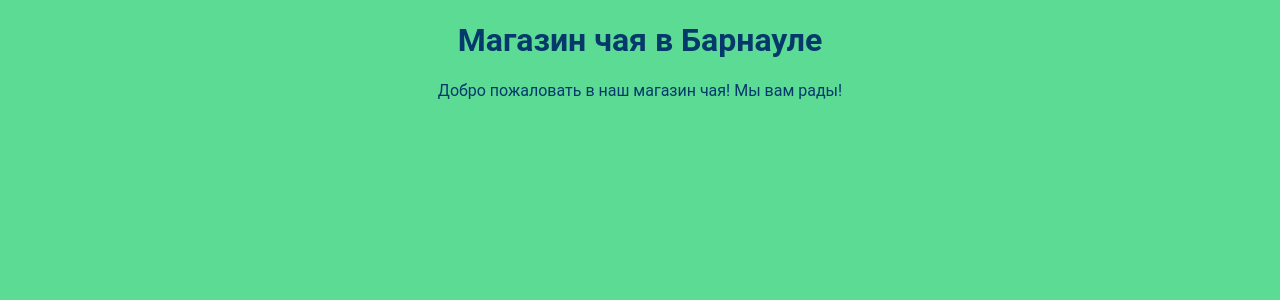
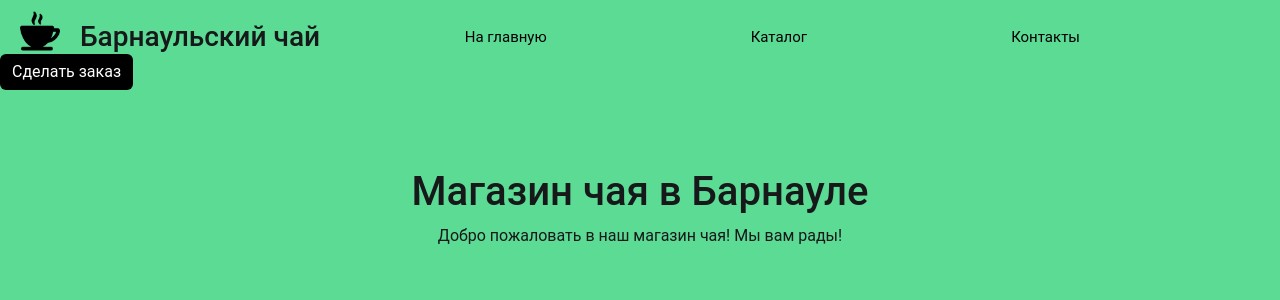
Before and after one commit to abkolia/Tea-store, a Django app: page / in a window 1280 px wide. Shown: the top 300 px of the page. Run offline with Django 4.2, Linux system fonts and the light colour scheme.

Commit message:
added navbar

```diff
--- a/teastore/main/static/main/css/main.css
+++ b/teastore/main/static/main/css/main.css
@@ -1,9 +1,52 @@
 body {
     background: #5CDB95;
-    color: #05386B;
+    color: #16181a;
     font-family: 'Roboto';
 }
 
 .main {
     text-align: center;
 }
+
+.navbar {
+    text-align: center;
+    margin-bottom: 70px;
+}
+
+.logo {
+    margin-left: 20px;
+    display: flex;
+    align-items:center;
+    text-align: center;
+}
+
+.logo img {
+    margin-right: 20px;
+    width: 40px;
+}
+
+.logo h3 {
+    display: block;
+    margin-top: 12px;
+    margin-bottom: 0;
+}
+
+.menu {
+    margin-top: 12px;
+    display: block;
+}
+
+.menu a {
+    margin: 0 auto;
+    text-decoration: none;
+    color: black;
+    margin-right: 200px;
+    font-size: 15px;
+}
+
+.buy a {
+    background: black;
+    border: none;
+    color: white;
+    margin-right: 40px;
+}
--- a/teastore/main/templates/main/layout.html
+++ b/teastore/main/templates/main/layout.html
@@ -5,10 +5,25 @@
     <meta charset="UTF-8">
     <meta http-equiv="X-UA-Compatible" content="IE=edge">
     <meta name="viewport" content="width=device-width, initial-scale=1.0">
+    <link href="https://cdn.jsdelivr.net/npm/bootstrap@5.3.0-alpha1/dist/css/bootstrap.min.css" rel="stylesheet" integrity="sha384-GLhlTQ8iRABdZLl6O3oVMWSktQOp6b7In1Zl3/Jr59b6EGGoI1aFkw7cmDA6j6gD" crossorigin="anonymous">
     <link rel="stylesheet" href="{% static 'main/css/main.css' %}">
     <title>{% block title %}{% endblock %}</title>
 </head>
 <body>
+    <nav class="navbar">
+        <div class="logo">
+            <img src="{% static 'main/img/cup-of-drink.png' %}" alt="logo">
+            <h3>Барнаульский чай</h3>
+        </div>
+        <div class="menu">
+            <a href="/">На главную</a>
+            <a href="/">Каталог</a>
+            <a href="/">Контакты</a>
+        </div>
+        <div class="buy">
+            <a href="/" class="btn btn-warning">Сделать заказ</a>
+        </div>
+    </nav>
     <div class="features">
         {% block content %}
         {% endblock %}
```
Also changed, not shown: teastore/main/static/main/img/cup-of-drink.png (added).
